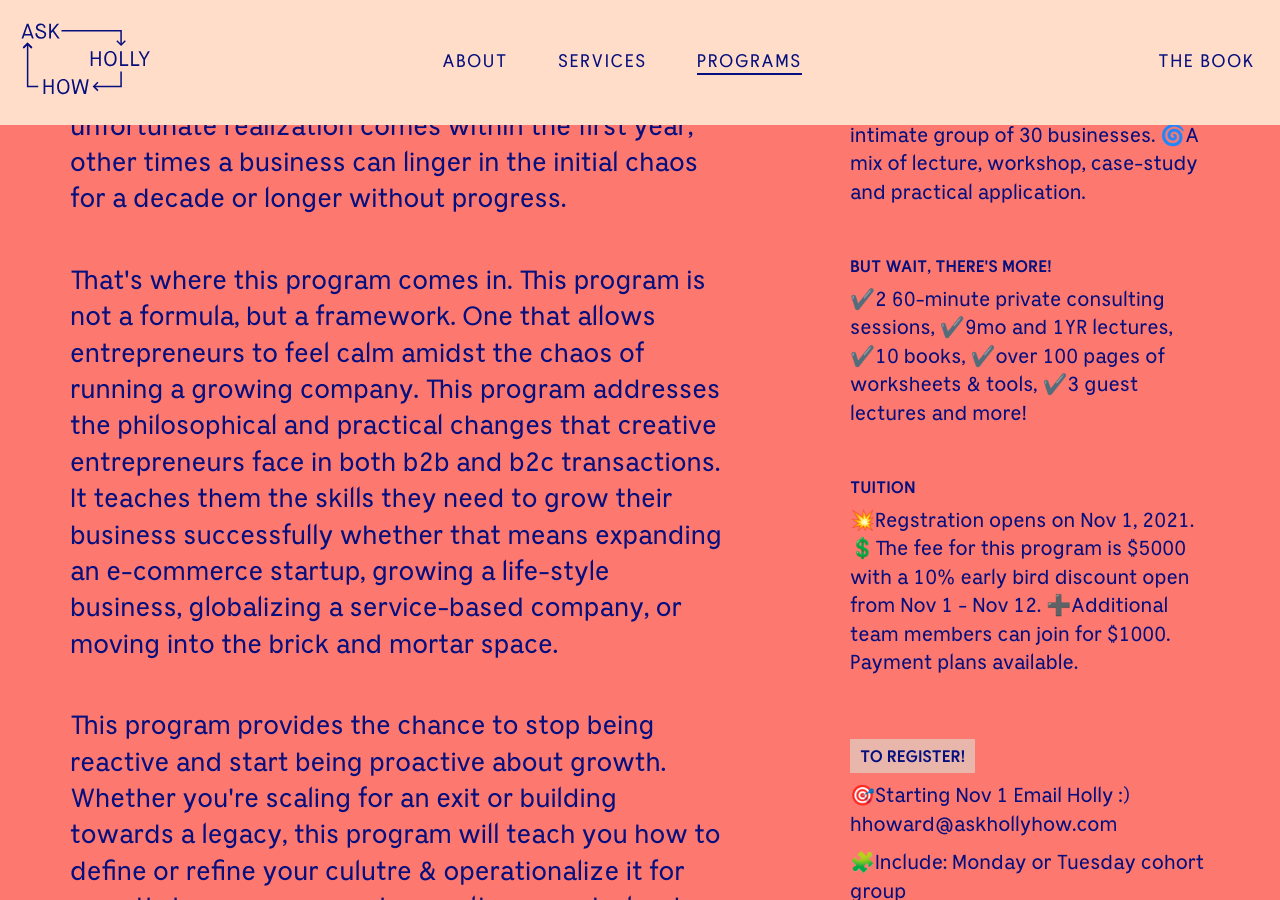
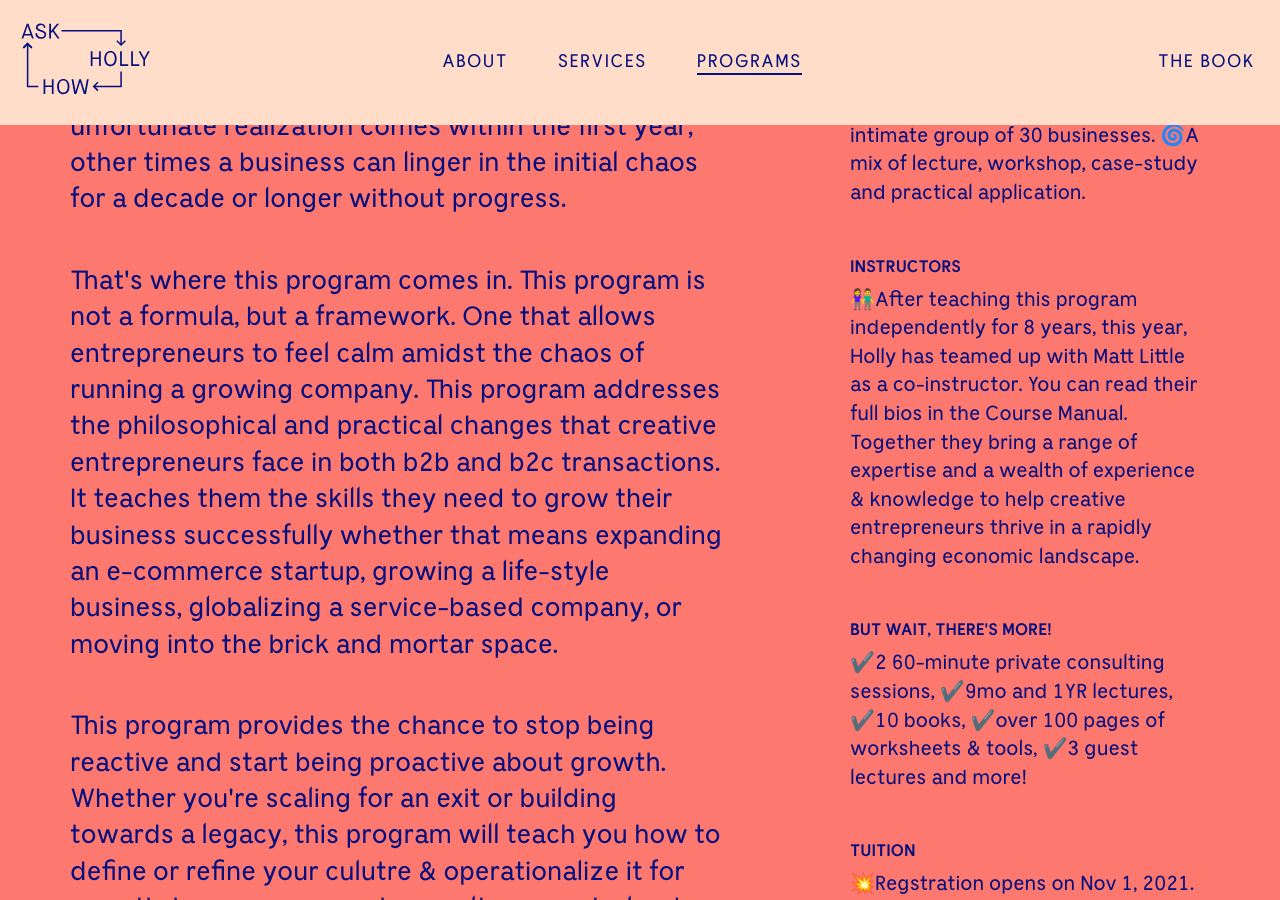
Before and after one commit to hollyhoward78/ask-holly-how, a Jekyll site: the page built from _pages/programs.md, in a window 1280 px wide and 900 px high, scrolled down 540 px. Built offline with Jekyll 4.4.1, drawn with Linux system fonts in a browser that asks for light colours; a script that is not in the unit is left out; comment, search, counter and statistics services are not loaded.

Commit message:
Update programs.html

```diff
--- a/_layouts/programs.html
+++ b/_layouts/programs.html
@@ -33,6 +33,9 @@ layout: base
 
           <h6 class="m-xs-t-2">Class Format</h6>
           <p>🤝Collaborative learning with an intimate group of 30 businesses. 🌀A mix of lecture, workshop, case-study and practical application.</p>
+
+          <h6 class="m-xs-t-2">Instructors</h6>
+          <p>👫After teaching this program independently for 8 years, this year, Holly has teamed up with Matt Little as a co-instructor. You can read their full bios in the Course Manual. Together they bring a range of expertise and a wealth of experience & knowledge to help creative entrepreneurs thrive in a rapidly changing economic landscape.</p>
 
           <h6 class="m-xs-t-2">But wait, there's more!</h6>
           <p>✔️2 60-minute private consulting sessions, ✔️9mo and 1YR lectures, ✔️10 books, ✔️over 100 pages of worksheets & tools, ✔️3 guest lectures and more!</p>
```
